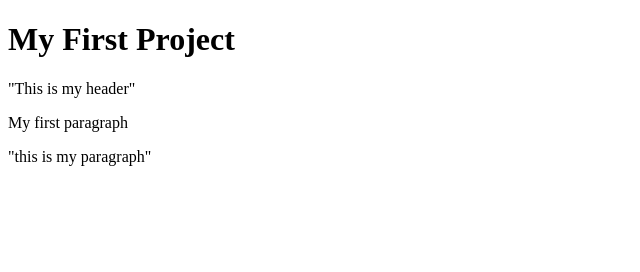
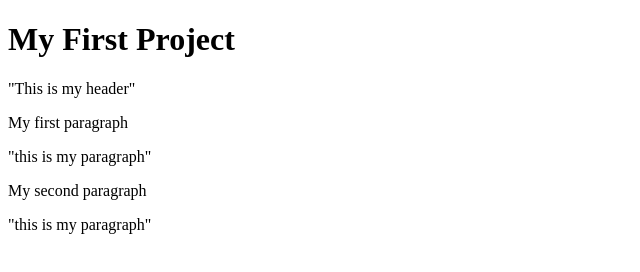
Before and after one commit to ibcepedap/my-new-repo, a plain HTML site: page index.html in a window 1280 px wide. Shown: the whole page, without its empty margins (0-640 px from the left). Drawn offline with Linux system fonts and the light colour scheme.

Commit message:
Agregar otro parrafo

```diff
--- a/index.html
+++ b/index.html
@@ -3,5 +3,6 @@
     <BODY>
         <h1> My First Project</h1> "This is my header"
         <p>My first paragraph</p> "this is my paragraph"
+        <p>My second paragraph</p> "this is my paragraph"
     </BODY>
 </HTMl>
```
